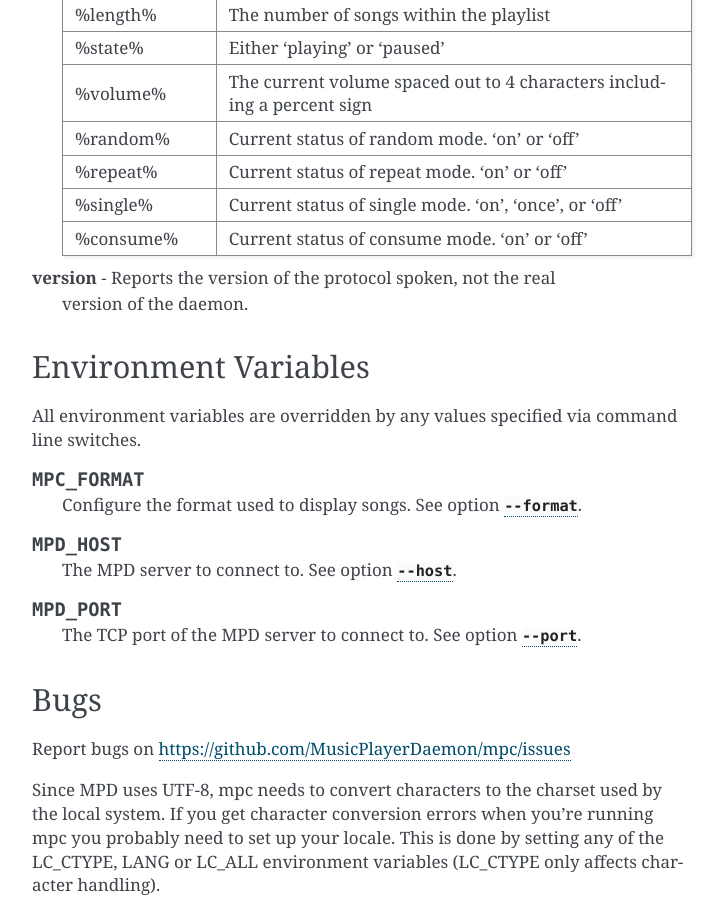
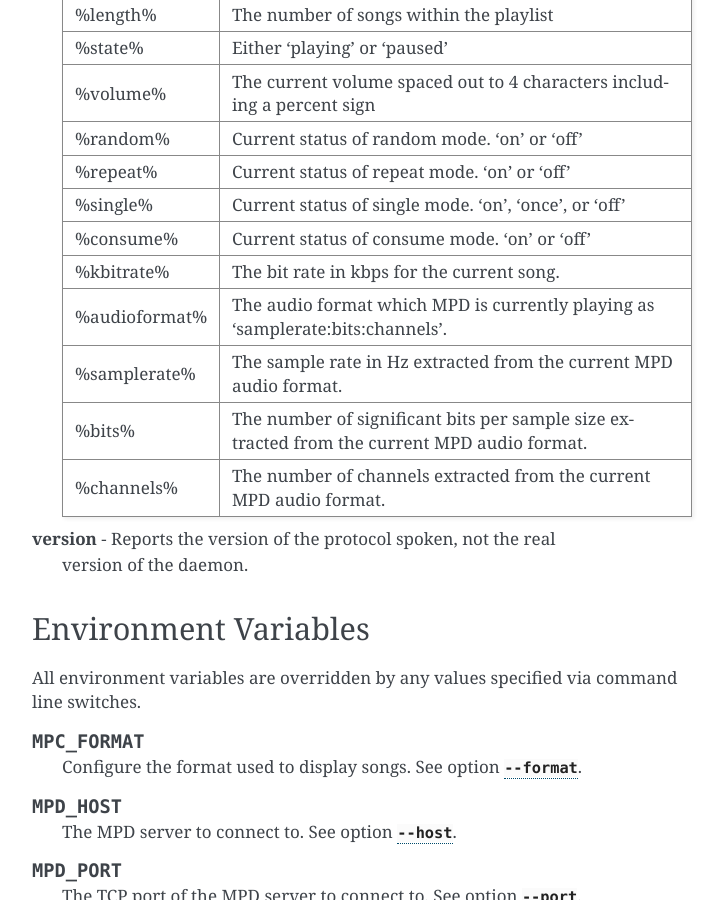
Before and after one commit to MusicPlayerDaemon/mpc, a Sphinx documentation site: the page built from doc/index.rst, in a window 1280 px wide and 900 px high, scrolled down 9000 px. Shown: the whole window, without its empty margins (388-1112 px from the left). Built offline with Sphinx 7.4.7, drawn with Linux system fonts in a browser that asks for light colours.

Commit message:
Add new  options descriptions in index.rst

```diff
--- a/doc/index.rst
+++ b/doc/index.rst
@@ -438,6 +438,12 @@ Other Commands
    %repeat%           Current status of repeat mode. 'on' or 'off'
    %single%           Current status of single mode. 'on', 'once', or 'off'
    %consume%          Current status of consume mode. 'on' or 'off'
+   %kbitrate%         The bit rate in kbps for the current song.
+   %audioformat%      The audio format which MPD is currently playing as 'samplerate:bits:channels'.
+   %samplerate%       The sample rate in Hz extracted from the current MPD audio format.
+   %bits%             The number of significant bits per sample size extracted from the current MPD audio format.
+   %channels%         The number of channels extracted from the current MPD audio format.
+
    ================== ======================================================
 
 :command:`version` - Reports the version of the protocol spoken, not the real
```
